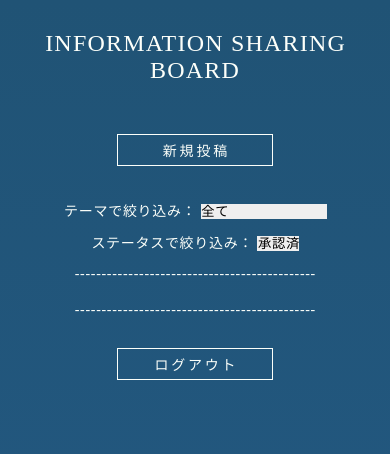
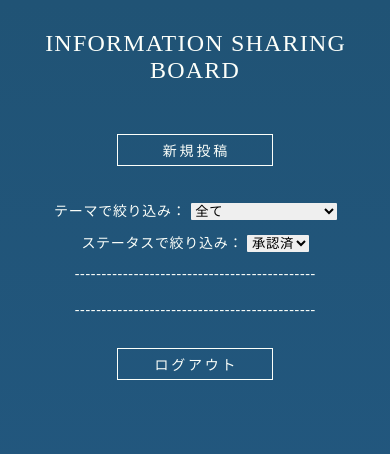
Before and after one commit to ithachioji147/Django_bbs, a Django app: page / in a window 390 px wide. Shown: the top 454 px of the page. Run offline with Django 4.2, Linux system fonts and the light colour scheme; the visitor is signed in with stand-in values (Sample User, id 1); data that the repository does not hold is empty.

Commit message:
test (for iPhone button style reset)

```diff
--- a/bbs/static/main/style.css
+++ b/bbs/static/main/style.css
@@ -12,9 +12,9 @@
 }
 
 /* iPhone用のスタイルリセット */
-input[type="button"], input[type="submit"], select {
+input[type="button"], input[type="submit"] {
     -webkit-appearance: none;
-    border-radius: 0;
+
 }
 
 
@@ -33,6 +33,10 @@ a {
     color: var(--main-font-color);
     text-decoration: none;
     }
+
+select {
+    border-radius: 1px;
+}
 
 
 /* ------- 全体 ------- */
@@ -138,11 +142,13 @@ header {
     /* background-color: var(--main-color); */
     background-color: var(--transparent);
     color: var(--main-font-color);
+    font-weight: normal;
     font-size: 14px;
     text-align: center;
     letter-spacing: 0.5em;
     text-indent: 0.5em;
     cursor: pointer;
+    appearance: none;
 }
 
 .btn:hover {
```
